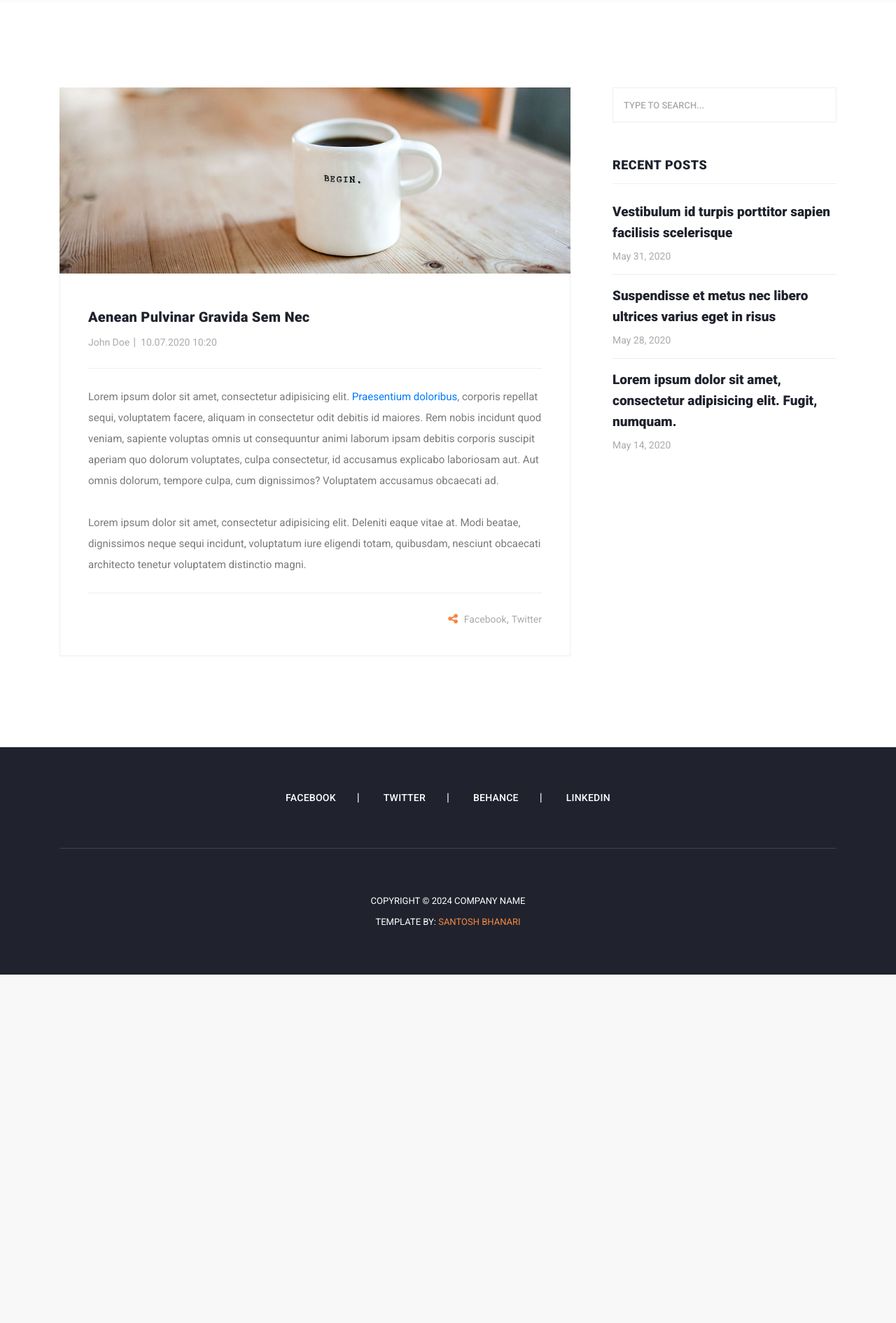
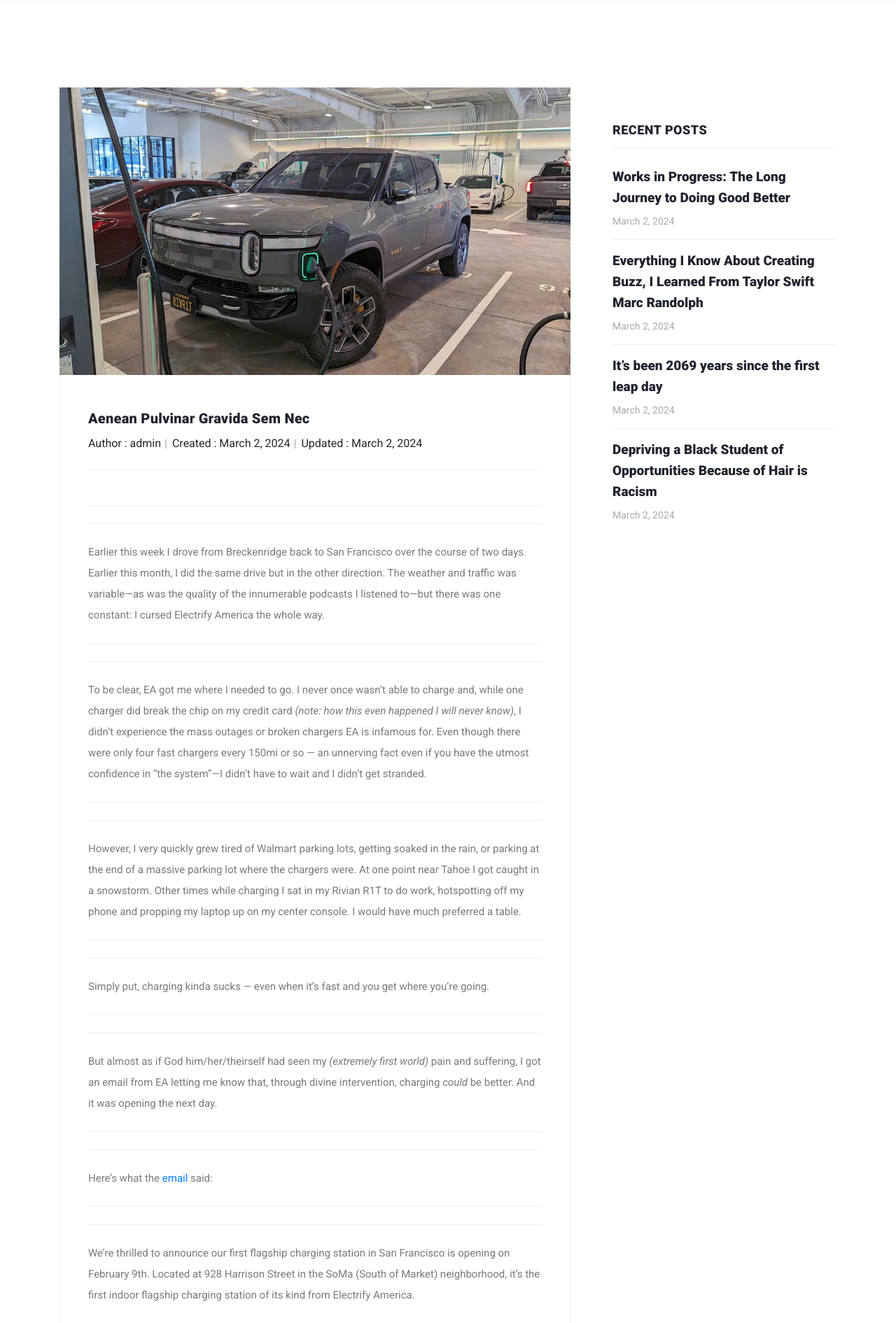
Before and after one commit to santoshvandari/BlogApp, a Django app: a page that uses Templates/blogpost.html in a window 1280 px wide. Shown: the part 85-1976 px from the top of the page at 70% size. Before the commit the page ends 1478 px from the top, so only its background shows below. Run offline with Django 5.2, Linux system fonts and the light colour scheme; data comes from the database, SQL or seed files in the repository; both versions use the stored data as it was after the commit; some libraries are stand-ins or nearby versions.

Commit message:
Final COmmit for Blog Website

```diff
--- a/Home/views.py
+++ b/Home/views.py
@@ -40,5 +40,12 @@ def blog(request):
 
 def blogpost(request,slug):
     blog=Blog.objects.filter(slug=slug).first()
-    context={'blog':blog}
+    if blog is None:
+        return render(request,'404.html')
+    posts=Blog.objects.all().order_by('created_on')[:4]
+    context={'blog':blog,'posts':posts}
     return render(request,'blogpost.html',context)
+
+
+def custom_404(request, exception):
+    return render(request, '404.html', status=404)
--- a/Templates/blogpost.html
+++ b/Templates/blogpost.html
@@ -17,15 +17,16 @@
                 <div class="col-lg-12">
                   <div class="blog-post">
                     <div class="blog-thumb">
-                      <img src="/static/img/blog-fullscreen-1-1920x700.jpg" alt="">
+                      <img src="/media/{{blog.image}}">
                     </div>
                     <div class="down-content">
-                      <a href="blog-details.html"><h4>Aenean pulvinar gravida sem nec</h4></a>
+                      <a href="{{blog.slug}}"><h4>Aenean pulvinar gravida sem nec</h4></a>
                       <ul class="post-info">
-                        <li><a href="#">John Doe</a></li>
-                        <li><a href="#">10.07.2020 10:20</a></li>
+                        <li>Author : {{blog.author.username}}</li>
+                        <li>Created : {{ blog.created_on|date:"F j, Y" }}</li>
+                        <li>Updated : {{ blog.updated_on|date:"F j, Y" }}</li>
                       </ul>
-                      <p>Lorem ipsum dolor sit amet, consectetur adipisicing elit. <a href="#">Praesentium doloribus</a>, corporis repellat sequi, voluptatem facere, aliquam in consectetur odit debitis id maiores. Rem nobis incidunt quod veniam, sapiente voluptas omnis ut consequuntur animi laborum ipsam debitis corporis suscipit aperiam quo dolorum voluptates, culpa consectetur, id accusamus explicabo laboriosam aut. Aut omnis dolorum, tempore culpa, cum dignissimos? Voluptatem accusamus obcaecati ad. <br><br> Lorem ipsum dolor sit amet, consectetur adipisicing elit. Deleniti eaque vitae at. Modi beatae, dignissimos neque sequi incidunt, voluptatum iure eligendi totam, quibusdam, nesciunt obcaecati architecto tenetur voluptatem distinctio magni.</p>
+                      <p>{{blog.content|safe}}</p>
                       <div class="post-options">
                         <div class="row">
                           <div class="col-6">
@@ -46,16 +47,14 @@
               </div>
             </div>
           </div>
+
+
+
+
+
           <div class="col-lg-4">
             <div class="sidebar">
               <div class="row">
-                <div class="col-lg-12">
-                  <div class="sidebar-item search">
-                    <form id="search_form" name="gs" method="GET" action="#">
-                      <input type="text" name="q" class="searchText" placeholder="type to search..." autocomplete="on">
-                    </form>
-                  </div>
-                </div>
                 <div class="col-lg-12">
                   <div class="sidebar-item recent-posts">
                     <div class="sidebar-heading">
@@ -63,18 +62,12 @@
                     </div>
                     <div class="content">
                       <ul>
-                        <li><a href="blog-details.html">
-                          <h5>Vestibulum id turpis porttitor sapien facilisis scelerisque</h5>
-                          <span>May 31, 2020</span>
+                        {% for post in posts%}
+                        <li><a href="/blog/{{post.slug}}">
+                          <h5>{{post.title}}</h5>
+                          <span>{{ post.created_on|date:"F j, Y" }}</span>
                         </a></li>
-                        <li><a href="blog-details.html">
-                          <h5>Suspendisse et metus nec libero ultrices varius eget in risus</h5>
-                          <span>May 28, 2020</span>
-                        </a></li>
-                        <li><a href="blog-details.html">
-                          <h5>Lorem ipsum dolor sit amet, consectetur adipisicing elit. Fugit, numquam.</h5>
-                          <span>May 14, 2020</span>
-                        </a></li>
+                        {% endfor %}
                       </ul>
                     </div>
                   </div>
@@ -82,6 +75,12 @@
               </div>
             </div>
           </div>
+
+
+
+
+
+
         </div>
       </div>
     </section>
--- a/core/urls.py
+++ b/core/urls.py
@@ -15,3 +15,9 @@ if settings.DEBUG:
 
 
 urlpatterns += static(settings.STATIC_URL, document_root=settings.STATIC_ROOT)
+
+handler404 = 'Home.views.custom_404'
+
+admin.site.site_title = "Blog Website Portal"
+admin.site.site_header = "Blog Website"
+admin.site.index_title = "Welcome to Blog Website Portal"
```
Also changed, not shown: Templates/404.html (added, +52 -0 lines), db.sqlite3.
